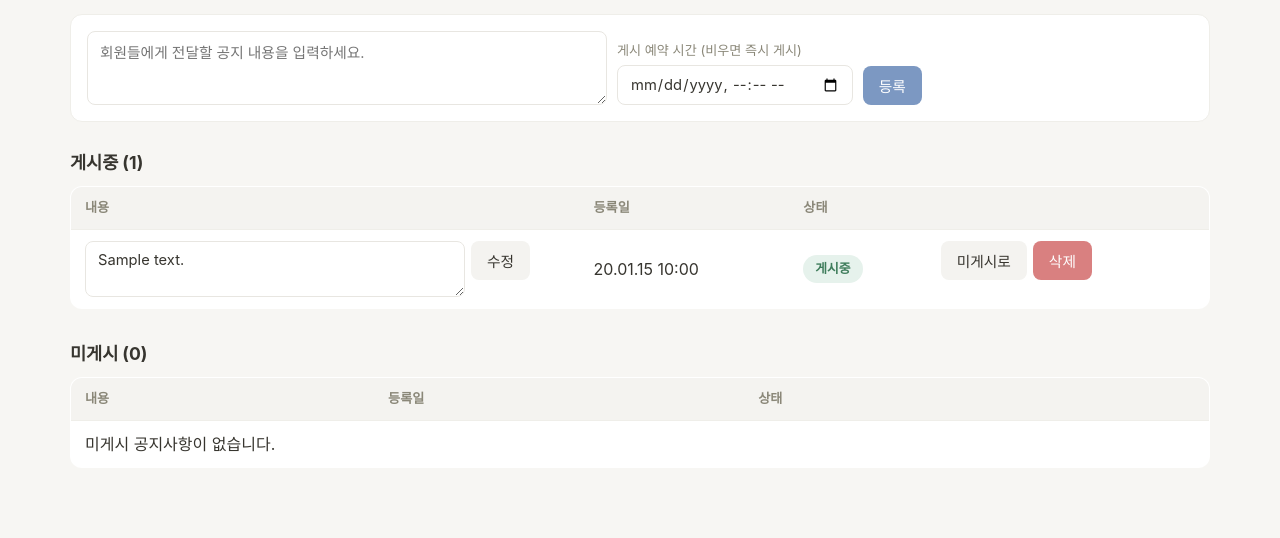
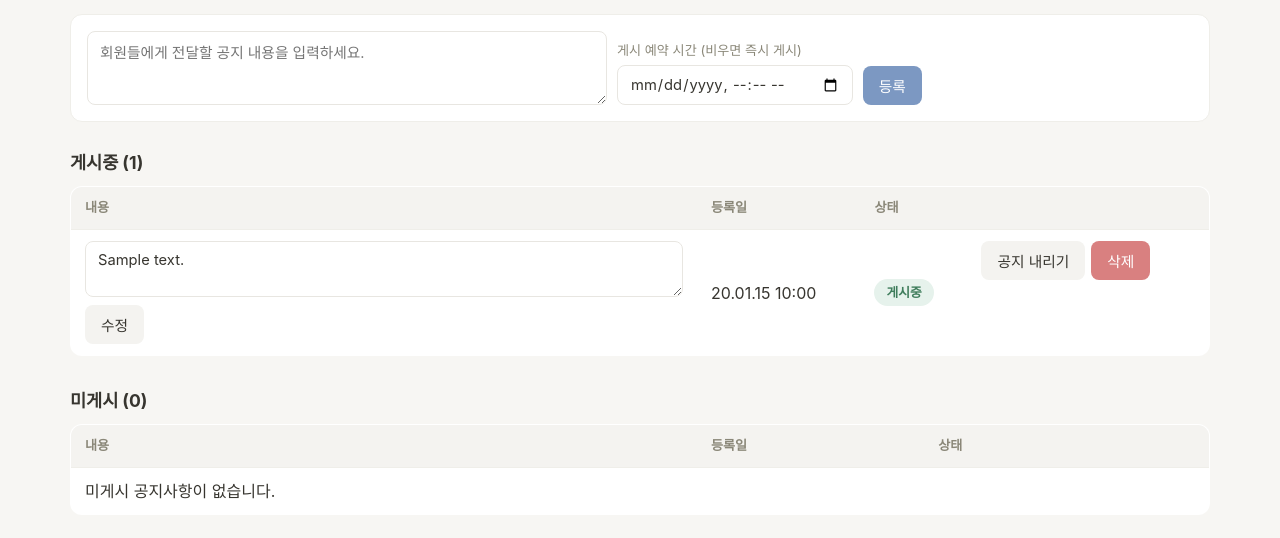
Before and after one commit to 2gyeong/pt-schedule, a Flask app: page /announcements in a window 1280 px wide. Shown: the part 165-703 px from the top of the page. Run offline with Flask 3, Linux system fonts and the light colour scheme; a user stored in the database is signed in; tables that the repository leaves empty hold one stand-in row (values such as "Sample post").

Commit message:
Fix same-member double-booking across rounds; clean up announcements UI
generate_schedule() checked the trainer's day_timeline for time/travel
conflicts but never checked whether the member being assigned already
had a confirmed session that day from a different (already-approved)
round - so regenerating a round covering an already-scheduled period
could book a member twice in one day. Now excludes any date where the
member already has a 확정/완료 event, matching the same protection
valid_slots_for_member() already had for manual reassignment.

Announcements: fixed a typo'd CSS class (status-거절됨 doesn't exist,
so the 미게시 badge silently had no styling), gave the 게시중/미게시
tables matching column widths, and stacked the edit textarea + publish
time input vertically instead of cramming them onto one line.

Co-Authored-By: Claude Sonnet 5 <noreply@anthropic.com>

```diff
--- a/app/static/css/style.css
+++ b/app/static/css/style.css
@@ -442,6 +442,28 @@ th.fc-holiday .fc-daynum { display: block; }
 
 .copy-link-btn { background: var(--surface-alt); color: var(--text); }
 .copy-link-btn:hover { background: var(--border-soft); }
+
+.announcement-edit-form {
+  display: flex;
+  flex-direction: column;
+  align-items: flex-start;
+  gap: 8px;
+}
+.announcement-edit-form textarea {
+  width: 100%;
+  font-family: inherit;
+}
+.announcement-edit-form label.hint {
+  display: flex;
+  align-items: center;
+  gap: 6px;
+  margin: 0;
+}
+.announcement-actions {
+  display: flex;
+  gap: 6px;
+  align-items: flex-start;
+}
 a.copy-link-btn {
   display: inline-flex;
   align-items: center;
--- a/app/templates/announcements.html
+++ b/app/templates/announcements.html
@@ -15,23 +15,22 @@
 <h2>게시중 ({{ published|length }})</h2>
 <table class="member-table">
   <thead>
-    <tr><th>내용</th><th>등록일</th><th>상태</th><th></th></tr>
+    <tr><th style="width:55%;">내용</th><th>등록일</th><th>상태</th><th></th></tr>
   </thead>
   <tbody>
     {% for a in published %}
     <tr>
       <td>
-        <form method="post" action="{{ url_for('announcements.edit_announcement', announcement_id=a.id) }}"
-              style="display:flex; gap:6px; align-items:flex-start;">
+        <form method="post" action="{{ url_for('announcements.edit_announcement', announcement_id=a.id) }}" class="announcement-edit-form">
           <input type="hidden" name="csrf_token" value="{{ csrf_token() }}">
-          <textarea name="content" rows="2" required style="width:100%; max-width:380px; font-family:inherit;">{{ a.content }}</textarea>
+          <textarea name="content" rows="2" required>{{ a.content }}</textarea>
           <button type="submit" class="copy-link-btn">수정</button>
         </form>
       </td>
       <td>{{ a.created_at.strftime("%y.%m.%d %H:%M") }}</td>
-      <td><span class="status-badge status-제출완료">게시중</span></td>
-      <td style="display:flex; gap:6px;">
-        <button type="button" class="copy-link-btn toggle-published-btn" data-id="{{ a.id }}">미게시로</button>
+      <td><span class="status-badge status-확정">게시중</span></td>
+      <td class="announcement-actions">
+        <button type="button" class="copy-link-btn toggle-published-btn" data-id="{{ a.id }}">공지 내리기</button>
         <form method="post" action="{{ url_for('announcements.delete_announcement', announcement_id=a.id) }}"
               onsubmit="return confirm('삭제할까요?');">
           <input type="hidden" name="csrf_token" value="{{ csrf_token() }}">
@@ -48,17 +47,16 @@
 <h2 style="margin-top:32px;">미게시 ({{ unpublished|length }})</h2>
 <table class="member-table">
   <thead>
-    <tr><th>내용</th><th>등록일</th><th>상태</th><th></th></tr>
+    <tr><th style="width:55%;">내용</th><th>등록일</th><th>상태</th><th></th></tr>
   </thead>
   <tbody>
     {% for a in unpublished %}
     <tr>
       <td>
-        <form method="post" action="{{ url_for('announcements.edit_announcement', announcement_id=a.id) }}"
-              style="display:flex; gap:6px; align-items:flex-start;">
+        <form method="post" action="{{ url_for('announcements.edit_announcement', announcement_id=a.id) }}" class="announcement-edit-form">
           <input type="hidden" name="csrf_token" value="{{ csrf_token() }}">
-          <textarea name="content" rows="2" required style="width:100%; max-width:340px; font-family:inherit;">{{ a.content }}</textarea>
-          <label class="hint" style="white-space:nowrap;">게시 예약
+          <textarea name="content" rows="2" required>{{ a.content }}</textarea>
+          <label class="hint">게시 예약 시간
             <input type="datetime-local" name="publish_at" value="{{ a.publish_at.strftime('%Y-%m-%dT%H:%M') if a.publish_at else '' }}">
           </label>
           <button type="submit" class="copy-link-btn">수정</button>
@@ -67,12 +65,12 @@
       <td>{{ a.created_at.strftime("%y.%m.%d %H:%M") }}</td>
       <td>
         {% if a.is_published and a.publish_at %}
-        <span class="status-badge status-대기">{{ a.publish_at.strftime("%y.%m.%d %H:%M") }} 예약됨</span>
+        <span class="status-badge status-계산됨">{{ a.publish_at.strftime("%y.%m.%d %H:%M") }} 예약됨</span>
         {% else %}
-        <span class="status-badge status-거절됨">미게시</span>
+        <span class="status-badge status-대기">미게시</span>
         {% endif %}
       </td>
-      <td style="display:flex; gap:6px;">
+      <td class="announcement-actions">
         <button type="button" class="copy-link-btn toggle-published-btn" data-id="{{ a.id }}">
           {{ "바로 게시" if not a.is_published else "예약 취소하고 바로 게시" }}
         </button>
```
Also changed, not shown: app/scheduling.py (+6 -1 lines).
